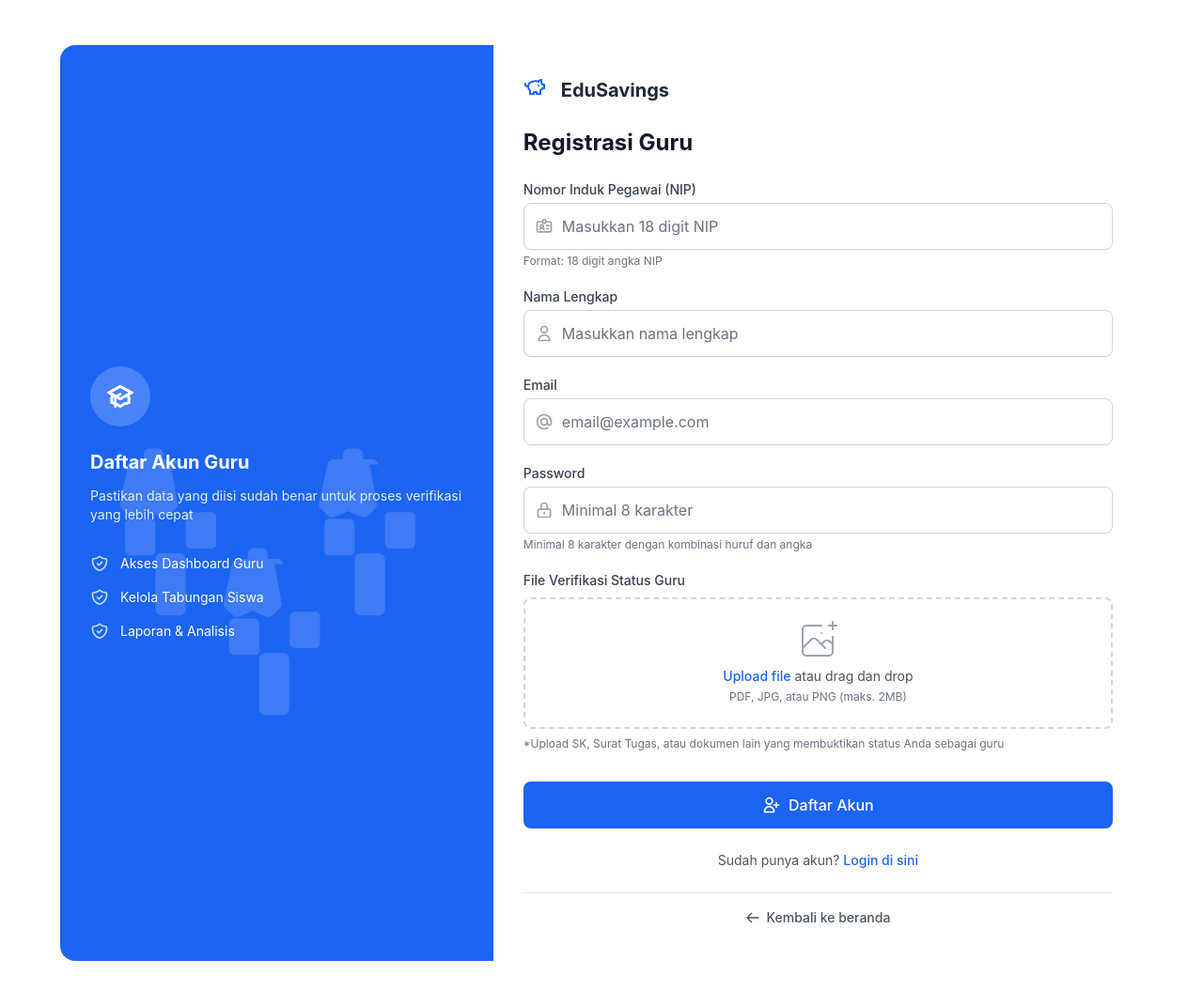
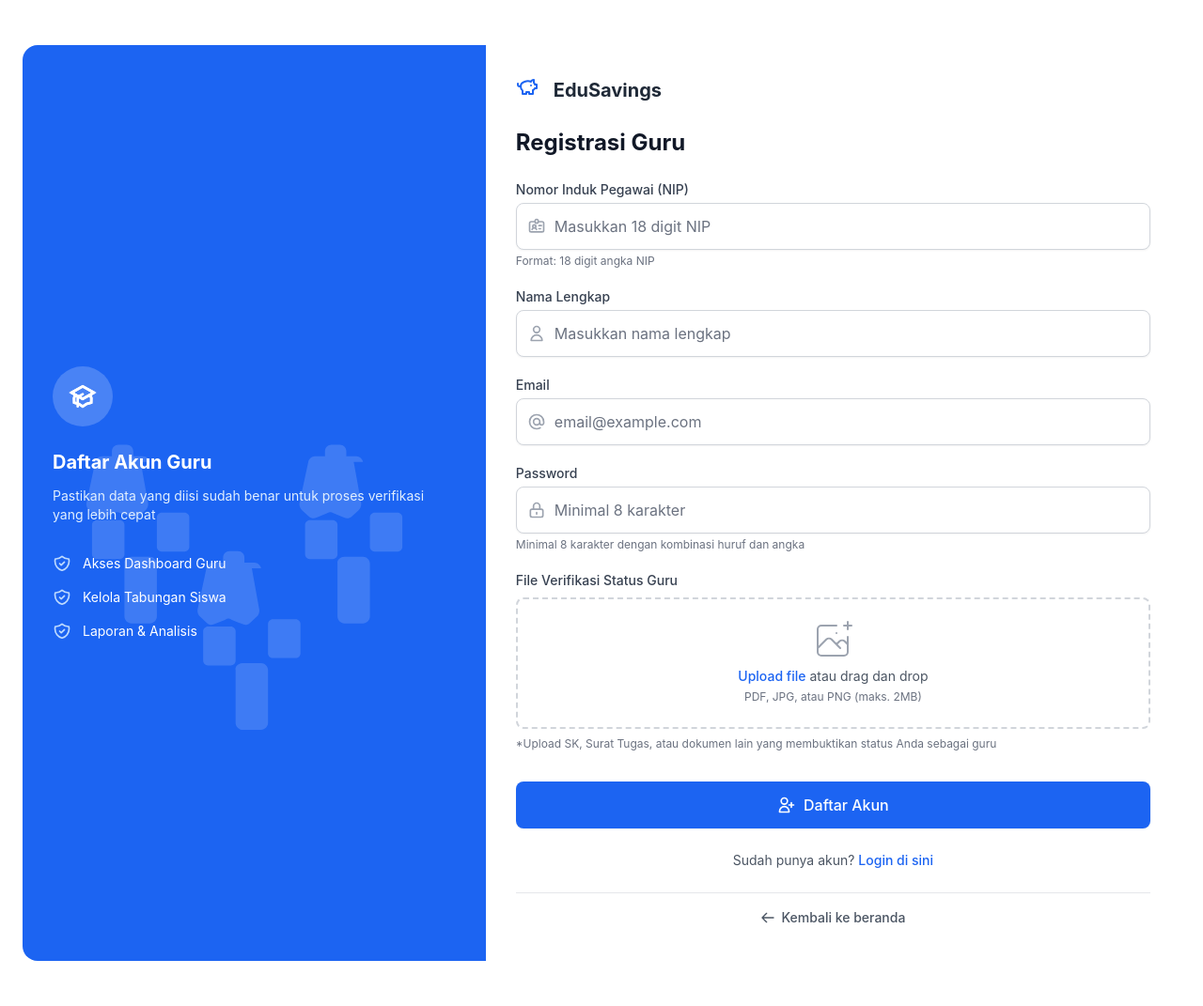
Before and after one commit to CarlesWebDev/Tabungan, a Laravel app: page /register/guru in a window 1280 px wide. Shown: the whole page at 94% size. Run offline with Laravel 12, Linux system fonts and the light colour scheme; style sheets or scripts are compiled from the project's sources; some libraries are stand-ins or nearby versions.

Commit message:
upgrade beberapa

```diff
--- a/resources/views/auth/registerguru.blade.php
+++ b/resources/views/auth/registerguru.blade.php
@@ -3,7 +3,7 @@
 
 @section('content')
     <div class="min-h-screen flex items-center justify-center  px-6 py-12">
-        <div class="max-w-6xl w-full bg-white rounded-2xl  overflow-hidden">
+        <div class="max-w-full w-full bg-white rounded-2xl  overflow-hidden">
             <div class="grid md:grid-cols-5">
                 <!-- Left Side - Accent Column -->
                 <div class="hidden md:block md:col-span-2 bg-blue-600 relative">
--- a/routes/web.php
+++ b/routes/web.php
@@ -45,7 +45,7 @@ Route::get('/admin/export-tabungan-kelas/{kelasId}', function ($kelasId) {
 // Login Routes
 // ==============================
 // Route untuk login admin
-Route::get('/LoginAdmin', [AdminController::class, 'showLoginForm'])->name('login.admin.form');
+Route::get('/Login/Admin', [AdminController::class, 'showLoginForm'])->name('login.admin.form');
 Route::post('/LoginAdmin', [AdminController::class, 'login'])->name('login.admin');
 
 // Route untuk login guru
```
Also changed, not shown: app/Http/Controllers/AdminController.php (+0 -20 lines).
